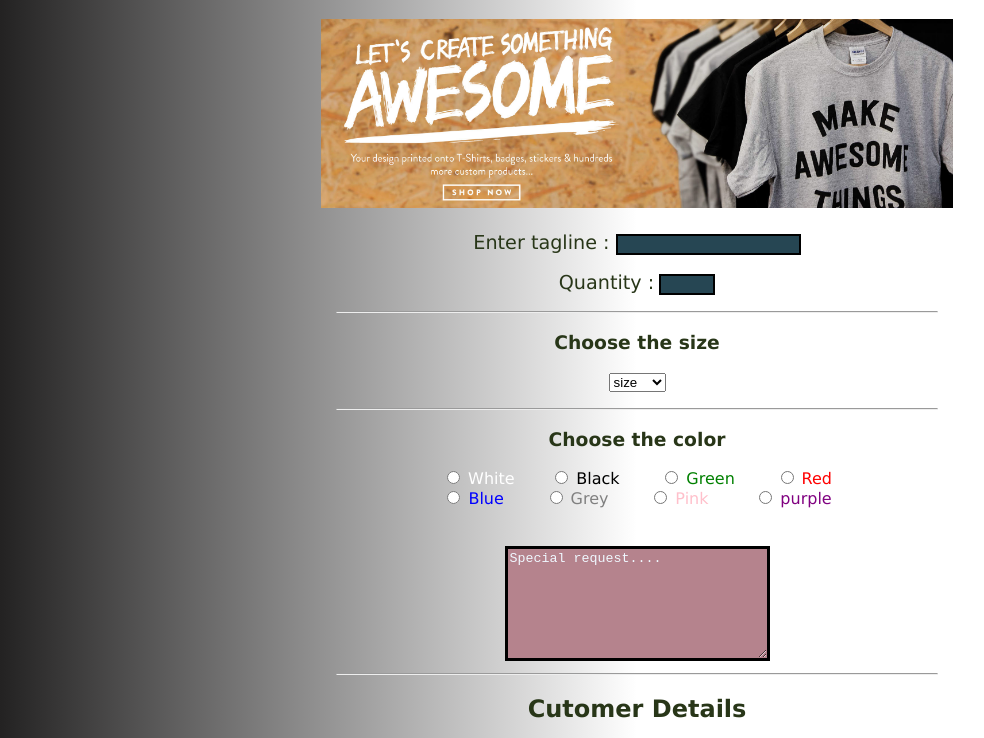
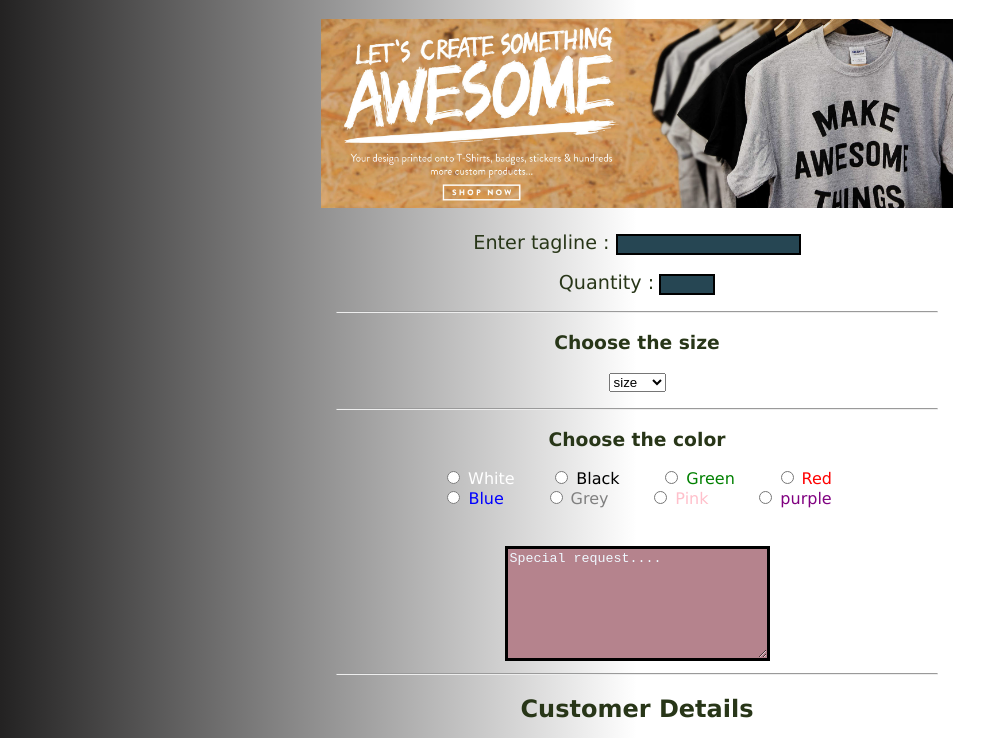
Before and after one commit to prathamsuroshi/css-2, a plain HTML site: page index.html in a window 1280 px wide. Shown: the part 62-800 px from the top of the page, without its empty margins (3-987 px from the left). Drawn offline with Linux system fonts and the light colour scheme.

Commit message:
Update index.html

```diff
--- a/index.html
+++ b/index.html
@@ -131,7 +131,7 @@ border: 2px solid black; color: white;">
 <br>
 <textarea rows="7" cols="30" placeholder="Special request...." style=" border: 3px solid black; background-color: #b5838d;"></textarea>
 <hr style="width: 600px; position: relative; right:0%;">
-<h2>Cutomer Details</h2>
+<h2>Customer Details</h2>
 
 <h3>Name</h3>
     <div class="add">
```
